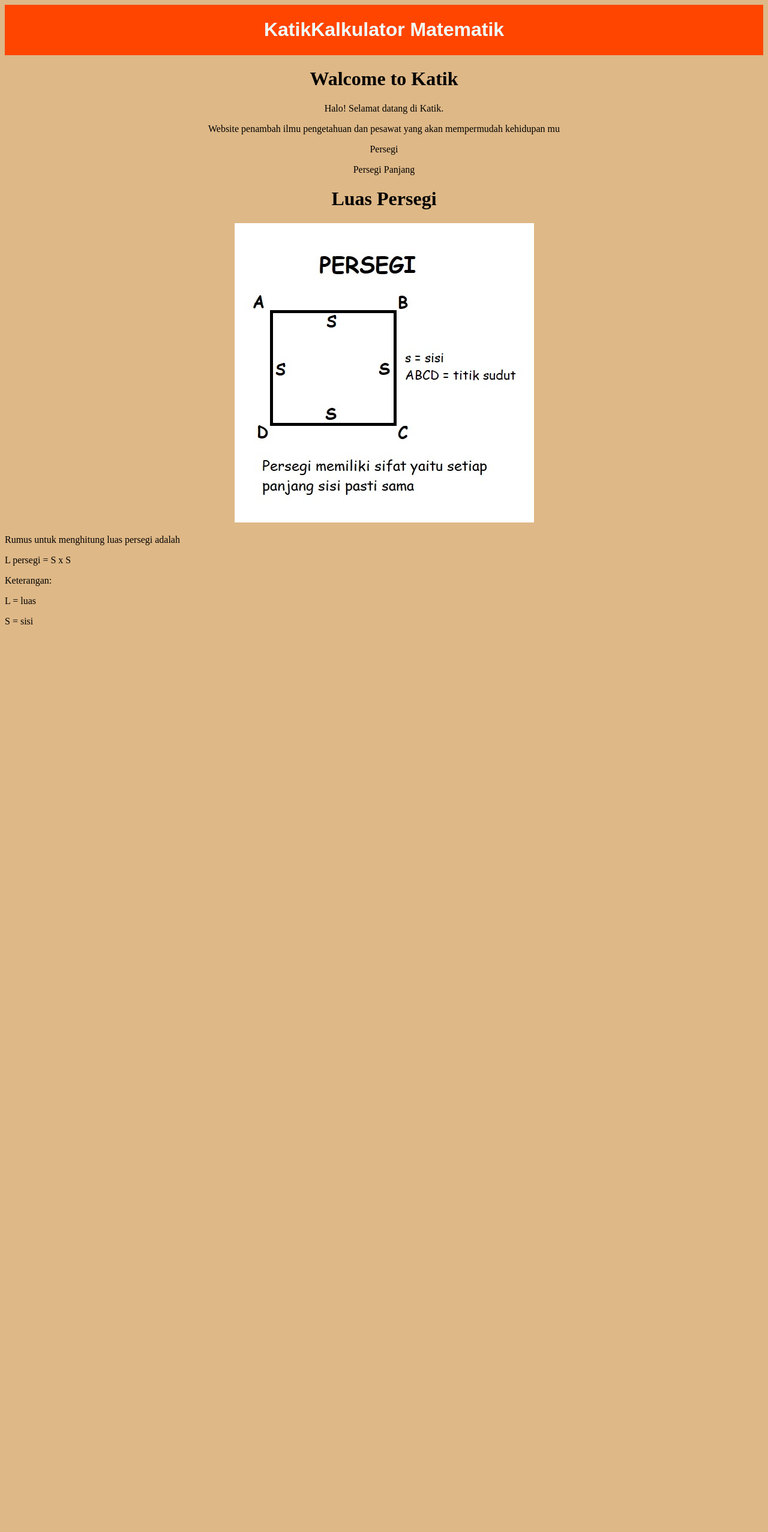
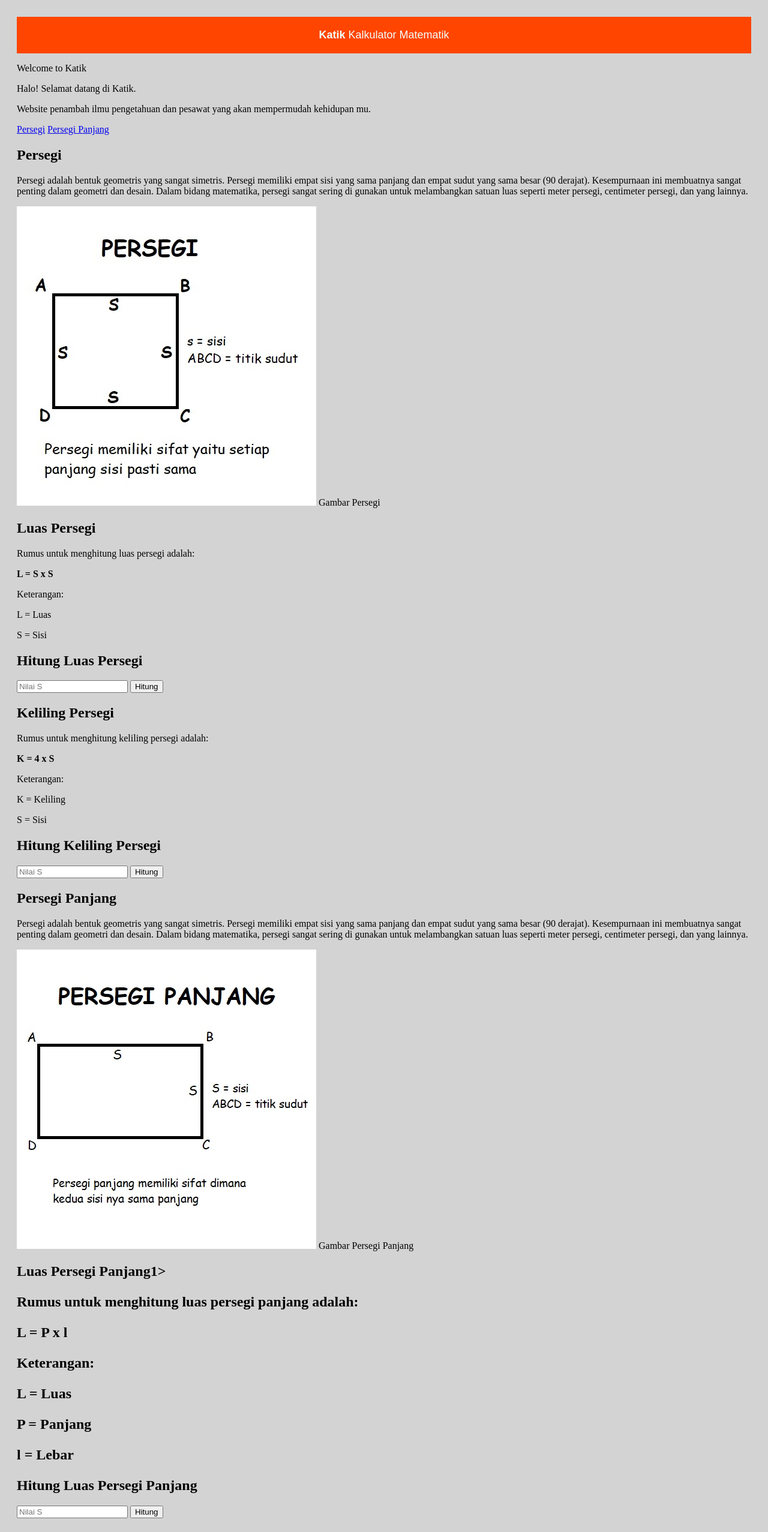
Before and after one commit to revou-fundamental-course/17-mar-25-MaxuLinn11, a plain HTML site: page Index.html in a window 1280 px wide. Shown: the top 2554 px of the page at 60% size. Before the commit the page ends 1061 px from the top, so only its background shows below. Drawn offline with Linux system fonts and the light colour scheme.

Commit message:
reconstruction code and add persegi-panjang

```diff
--- a/CSS/Style.css
+++ b/CSS/Style.css
@@ -1,6 +1,9 @@
 /*Ini CSS External*/
 .body {
-    background-color: burlywood;
+    background-color: lightgrey;
+    padding: 20px;
+
+
 }
 .judul-besar {
         text-align: center;
@@ -12,10 +15,18 @@
         justify-content: center;
         flex-wrap: nowrap;
         display: flex;
+        font-size: large;
 }
 
+.kalimat-pembuka {
+    text-align: center;
+    margin-top: 0px;
+    margin-bottom: 0px;
+}
 .head {
     text-align: center;
+    margin: 0px;
+
 }
 
 .keterangan-persegi1 {
--- a/Index.html
+++ b/Index.html
@@ -10,42 +10,88 @@
 </head>
 <body class="body">
     <header class="judul-besar">
-        <h1>
-            Katik</h1>
-        <h1>
-            Kalkulator Matematik</h1>
+        <p>
+            <strong>Katik</strong> Kalkulator Matematik
+        </p>
     </header>
 
     <main>
-            <div class="head">
-            <h1 class="judul-welcome">
-                Walcome to Katik
-            </h1>
+        <section class="welcome-page">
+            <p id="welcome">Welcome to Katik</p>
+            <p>Halo! Selamat datang di Katik.</p>
+            <p>Website penambah ilmu pengetahuan dan pesawat yang akan mempermudah kehidupan mu.</p>
+            <div class="link">
+                <a href="#Persegi" id="link1">Persegi</a>
+                <a href="#Persegi-Panjang" id="link2">Persegi Panjang</a>
+            </div>
+        </section>
+        <section class="main-content">
+            <div id="Persegi">
+                <h1 class="title">Persegi</h1>
+                <p>Persegi adalah bentuk geometris yang sangat simetris. Persegi memiliki empat sisi yang sama panjang dan empat sudut yang sama besar (90 derajat). Kesempurnaan ini membuatnya sangat penting dalam geometri dan desain. Dalam bidang matematika, persegi sangat sering di gunakan untuk melambangkan satuan luas seperti meter persegi, centimeter persegi, dan yang lainnya.
+                </p>
+                <img src="Asset\Persegi.jpg" alt="Persegi"> Gambar Persegi
+                    <div class="container">
+                        <div class="luas-persegi">
+                            <h1>Luas Persegi</h1>
+                            <p>Rumus untuk menghitung luas persegi adalah:</p>
+                            <p class="rumus"><strong>L = S x S</strong></p>
+                            <p>Keterangan:</p>
+                            <p>L = Luas</p>
+                            <P>S = Sisi</P>
+                            <h1 id="title-hitung-luas-persegi">Hitung Luas Persegi</h1>
+                            <input type="number" placeholder="Nilai S" oninput="toggleButton()">
+                            <button id="calculateButton" onclick="calculateArea()">Hitung</button>
+                            <div class="result" id="result"></div>
+                        </div>
+                        <div class="keliling">
+                            <h1>Keliling Persegi</h1>
+                            <p>Rumus untuk menghitung keliling persegi adalah:</p>
+                            <p class="rumus"><strong>K = 4 x S</strong></p>
+                            <p>Keterangan:</p>
+                            <p>K = Keliling</p>
+                            <P>S = Sisi</P>
+                            <h1 id="title-hitung-keliling-persegi">Hitung Keliling Persegi</h1>
+                            <input type="number" placeholder="Nilai S" oninput="toggleButton()">
+                            <button id="calculateButton" onclick="calculateArea()">Hitung</button>
+                            <div class="result" id="result"></div>
+                        </div>
+                    </div>
+            </div>
 
-            <p>
-                Halo! Selamat datang di Katik.</p>
-            <p>
-                Website penambah ilmu pengetahuan dan pesawat yang akan mempermudah kehidupan mu</p>
-
-            <div>
-                <a>Persegi</p>
-                <p>Persegi Panjang</p>
+            <div id="Persegi-Panjang">
+                <h1 class="title">Persegi Panjang</h1>
+                <p>Persegi adalah bentuk geometris yang sangat simetris. Persegi memiliki empat sisi yang sama panjang dan empat sudut yang sama besar (90 derajat). Kesempurnaan ini membuatnya sangat penting dalam geometri dan desain. Dalam bidang matematika, persegi sangat sering di gunakan untuk melambangkan satuan luas seperti meter persegi, centimeter persegi, dan yang lainnya.
+                </p>
+                <img src="Asset\Persegi Panjang.jpg" alt="Persegi-Panjang"> Gambar Persegi Panjang
+                    <div class="container">
+                        <div class="luas-persegi-panjang">
+                            <h1>Luas Persegi Panjang1>
+                            <p>Rumus untuk menghitung luas persegi panjang adalah:</p>
+                            <p class="rumus"><strong>L = P x l</strong></p>
+                            <p>Keterangan:</p>
+                            <p>L = Luas</p>
+                            <P>P = Panjang</P>
+                            <p>l = Lebar</p>
+                            <h1 id="title-hitung-luas-persegi-panjang">Hitung Luas Persegi Panjang</h1>
+                            <input type="number" placeholder="Nilai S" oninput="toggleButton()">
+                            <button id="calculateButton" onclick="calculateArea()">Hitung</button>
+                            <div class="result" id="result"></div>
+                        </div>
+                        <div class="keliling">
+                            <h1>Keliling Persegi</h1>
+                            <p>Rumus untuk menghitung keliling persegi adalah:</p>
+                            <p class="rumus"><strong>K = 4 x S</strong></p>
+                            <p>Keterangan:</p>
+                            <p>K = Keliling</p>
+                            <P>S = Sisi</P>
+                            <h1 id="title-hitung-keliling-persegi">Hitung Keliling Persegi</h1>
+                            <input type="number" placeholder="Nilai S" oninput="toggleButton()">
+                            <button id="calculateButton" onclick="calculateArea()">Hitung</button>
+                            <div class="result" id="result"></div>
+                        </div>
+                    </div>
             </div>
-            <div>
-                <head>
-                    <h1>
-                    Luas Persegi</h1>
-                    <img src="Asset\Persegi.jpg" alt="Persegi">
-                    <div class="keterangan-persegi1">
-                    <p>Rumus untuk menghitung luas persegi adalah</p>
-                    <p>L persegi = S x S</p>
-                    <p>Keterangan:</p>
-                    <p>L = luas</p>
-                    <p>S = sisi</p>
-                    </div>
-                </head>
-            </div>
-    </div>
     </main>
     <footer></footer>
 </body>
```
Also changed, not shown: new.html (added, +101 -0 lines).
